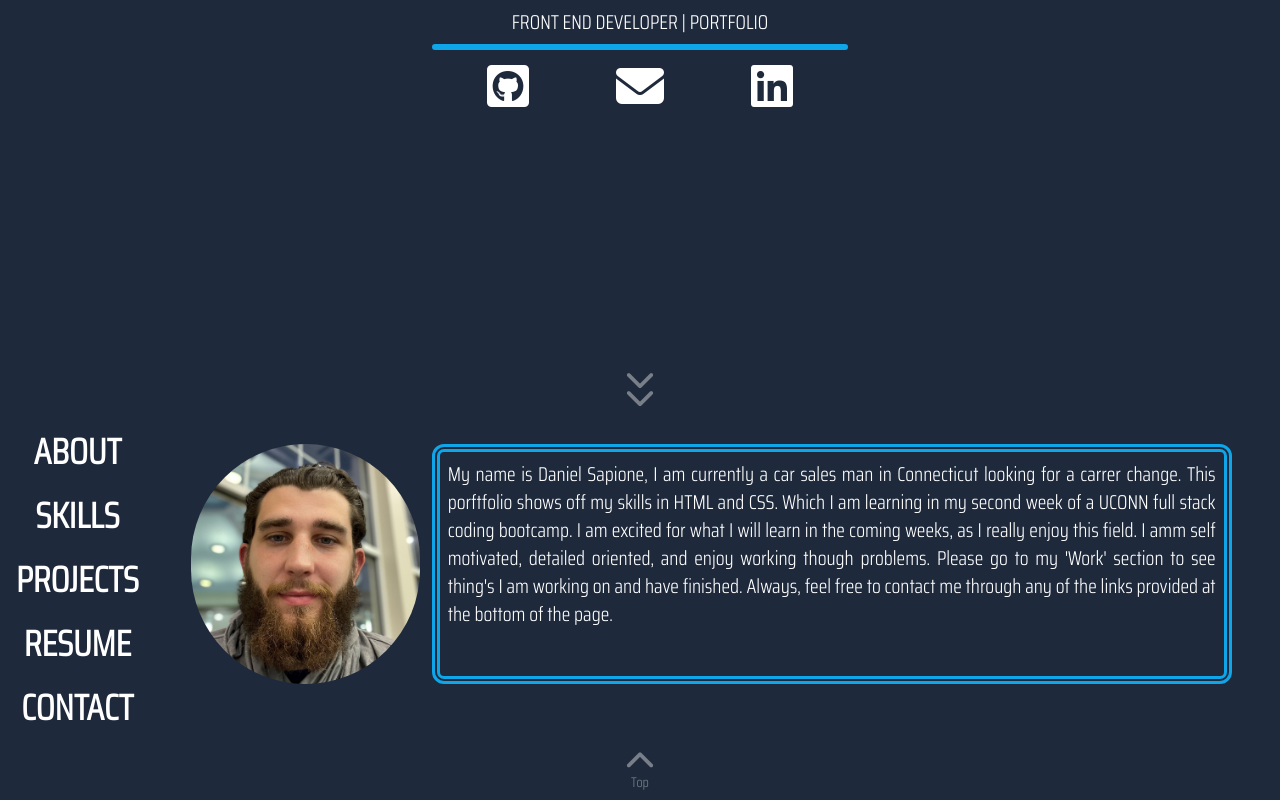
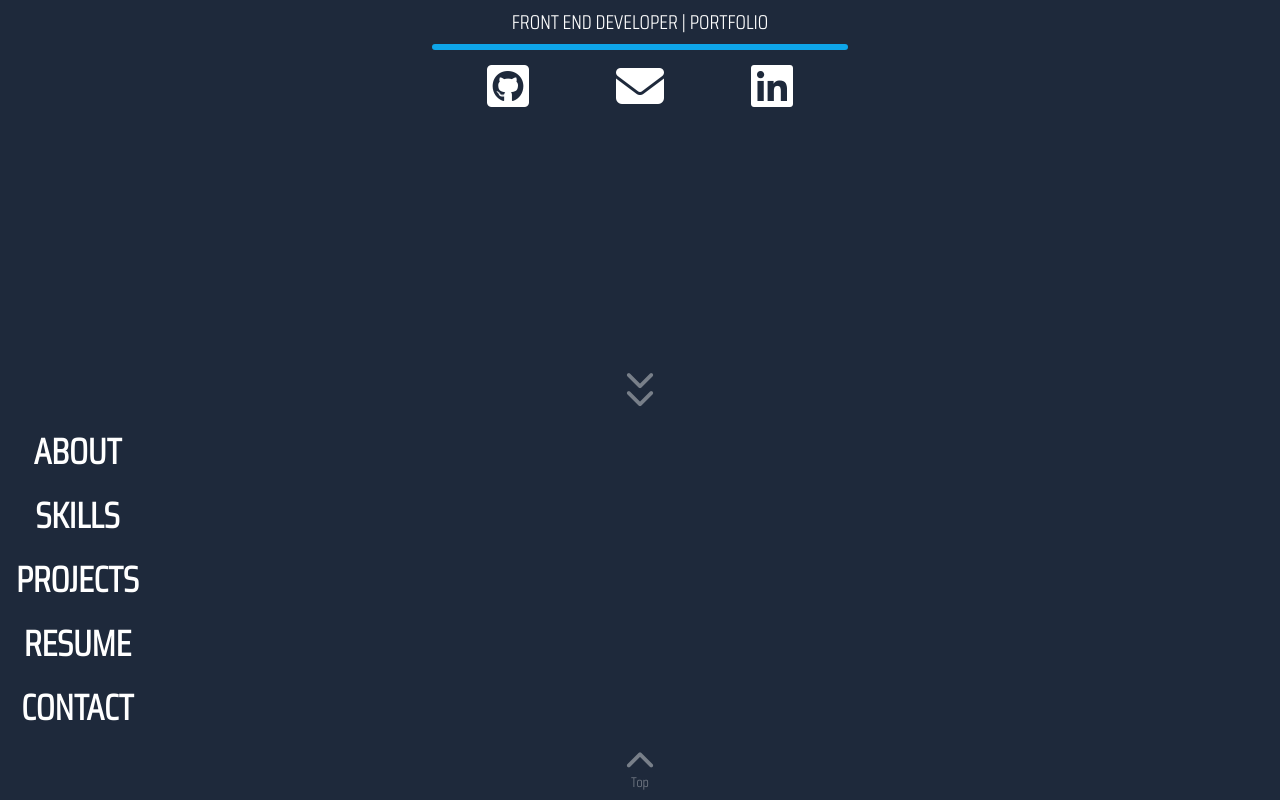
Before and after one commit to dsapione/Portfolio, a React (Create React App) app: page / in a window 1280 px wide. Shown: the part 384-1184 px from the top of the page. Built offline with nearby package versions, Linux system fonts and the light colour scheme.

Commit message:
refactored react-router, and stoped refresh when navigating components

```diff
--- a/src/App.js
+++ b/src/App.js
@@ -1,6 +1,5 @@
 import './App.css';
-import React , { useState } from 'react';
-import { Routes, Route } from 'react-router-dom';
+import React from 'react';
 import Header from './components/header';
 import Nav from './components/nav';
 import Main from './components/main';
@@ -8,33 +7,11 @@ import Footer from './components/footer';
 
 function App() {
 
-	const [pages] =useState([
-		{
-			name: 'ABOUT'
-		},
-		{
-			name: 'SKILLS'
-		},
-		{
-			name: 'PROJECTS'
-		},
-		{
-			name: 'RESUME'
-		},
-		{
-			name: 'CONTACT'
-		}
-	]);
-
-	const [currentPage, setCurrentPage] = useState(pages[0]);
-
   return (
 		<>
 			<Header/>
-			<Nav pages={pages} setCurrentPage={setCurrentPage} currentPage={currentPage}/>
-			<Routes>
-				<Route path='/' element={<Main currentPage={currentPage}/>} />
-			</Routes>
+			<Nav/>
+			<Main/>
 			<Footer/>
 		</>
   );
--- a/src/components/main/index.js
+++ b/src/components/main/index.js
@@ -1,31 +1,21 @@
 import React from "react";
+import { Route, Routes} from 'react-router-dom';
 import About from '../about';
 import Skills from '../skills';
 // import Projects from '../projects';
 // import Contact from '../contact';
 import Resume from '../resume';
 
-const Main = (props) => {
-	const renderPage = () => {
-		if (props.currentPage.name === 'ABOUT') {
-			return <About/>
-		} else if (props.currentPage.name === 'SKILLS') {
-			return <Skills/>
-		}
-		// else if (props.currentPage.name === 'PROJECTS') {
-		// 	return <Projects/>
-		// }
-		else if (props.currentPage.name === 'RESUME') {
-			return <Resume/>
-		}
-		// else { return <Contact/>}
-	}
+function Main () {
 
 	return (
-		<div>
-			{renderPage()}
-		</div>
-	)
+		<Routes>
+			<Route path='/ABOUT' element={<About/>}/>
+			<Route path='/SKILLS' element={<Skills/>}/>
+			<Route path='/RESUME' element={<Resume/>}/>
+		</Routes>
+
+	);
 }
 
 export default Main;
--- a/src/components/nav/index.js
+++ b/src/components/nav/index.js
@@ -1,19 +1,36 @@
-/* eslint-disable jsx-a11y/anchor-is-valid */
 import React from 'react';
+import { Link } from 'react-router-dom';
 
-function Nav (props) {
-	const setCurrentPage = props.setCurrentPage
+function Nav () {
+
+	const pages = [
+		{
+			name: 'ABOUT'
+		},
+		{
+			name: 'SKILLS'
+		},
+		{
+			name: 'PROJECTS'
+		},
+		{
+			name: 'RESUME'
+		},
+		{
+			name: 'CONTACT'
+		}
+	];
 
 	return (
 		// nav bar on the left of the screen
 		<aside id="aside" className='float-left text-4xl font-bold w-max m-4'>
 			<nav>
 				<ul className="flex flex-col items-center gap-6">
-					{props.pages.map(page => (
+					{pages.map(page => (
 						<li>
-							<a href='#' key={page.name} onClick={() => setCurrentPage(page)}>
+							<Link to={page.name} key={page.name}>
 								<h2 className="duration-500 hover:text-sky-500 hover:text-5xl hover:ease-in-out"> {page.name} </h2>
-							</a>
+							</Link>
 						</li>
 					))}
 				</ul>
```
